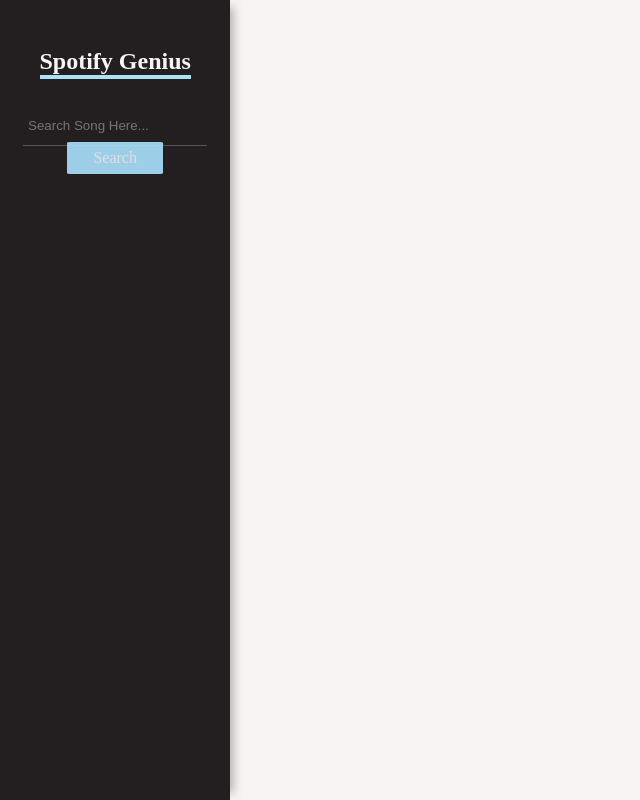
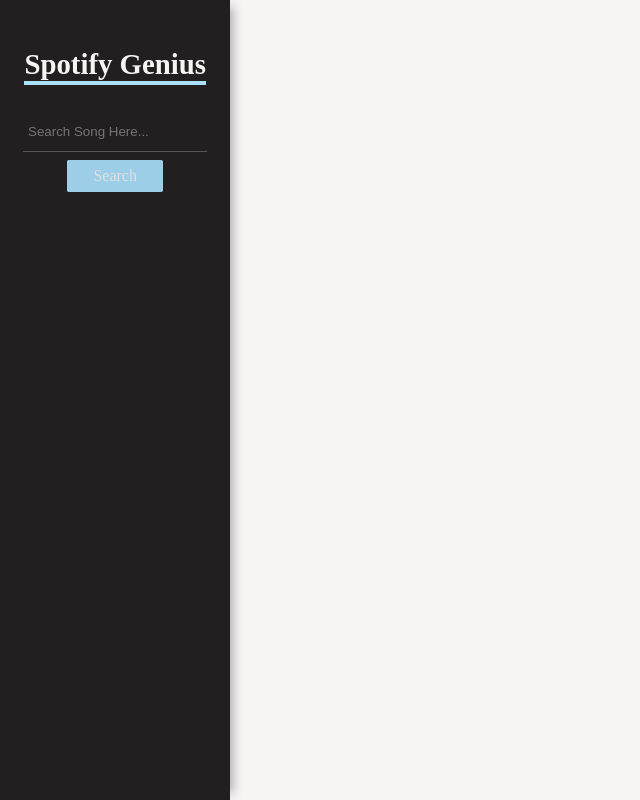
Before and after one commit to thv92/SpotifyGenius, a React app: page / in a window 1280 px wide. Shown: the whole page, without its empty margins (0-640 px from the left). Built offline with nearby package versions, Linux system fonts and the light colour scheme; a web font is replaced by a local one.

Commit message:
Changed min-height to em instead of %. Added media queries for width of title

```diff
--- a/src/components/SearchPage/SearchPage.css
+++ b/src/components/SearchPage/SearchPage.css
@@ -23,14 +23,17 @@
 }
 
 .titleContainer h1 {
-    font-size: 1.5em;
+    font-size: 1em;
+    width: 100%;
+    margin: auto auto;
 }
 
 .searchButtonContainer {
     display: flex;
     justify-content: center;
+    align-items: center;
     margin-bottom: 1.5em;
-    min-height: 5%;
+    min-height: 4em;
 }
 
 .searchButton {
@@ -57,7 +60,7 @@
 .searchBarContainer {
     display: flex;
     justify-content: center;
-    min-height: 8%;
+    min-height: 4em;
 }
 
 .searchBar {
@@ -112,6 +115,38 @@
     flex: 1;
 }
 
+/*======Media Queries=======*/
+@media(min-width: 300px) {
+    .titleContainer h1 {
+        font-size: .5em;
+    }
+}
+
+@media(min-width: 500px) {
+    .titleContainer h1 {
+        font-size: .7em;
+    }
+}
+
+@media(min-width: 700px) {
+    .titleContainer h1 {
+        font-size: 1em;
+    }
+}
+
+@media(min-width: 900px) {
+    .titleContainer h1 {
+        font-size: 1.3em;
+
+    }
+}
+
+@media(min-width: 1100px) {
+    .titleContainer h1 {
+        font-size: 1.8em;
+    }
+}
+
 @media(min-width: 1300px) {
     .titleContainer h1 {
         font-size: 2.1em;
```
